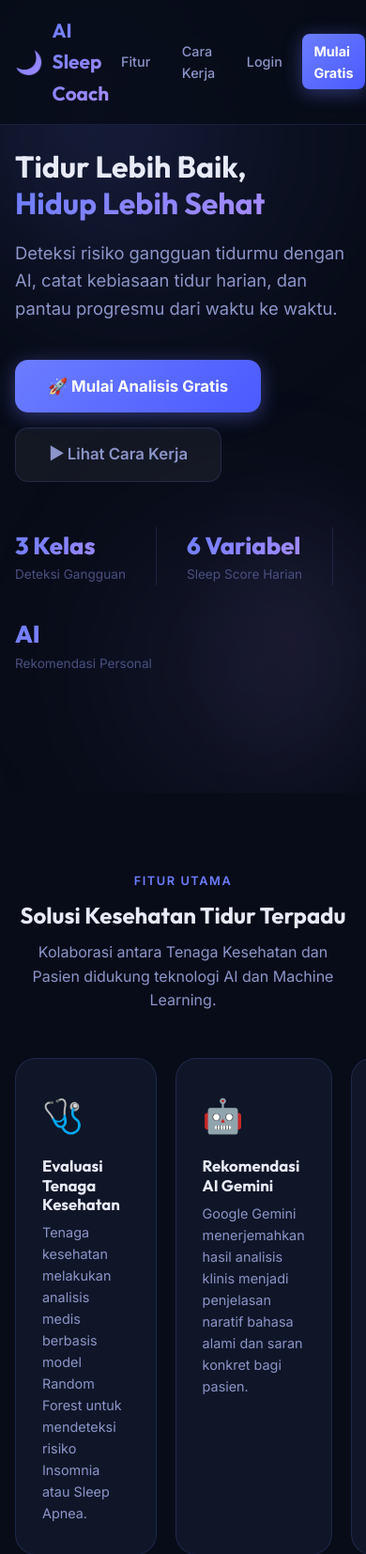
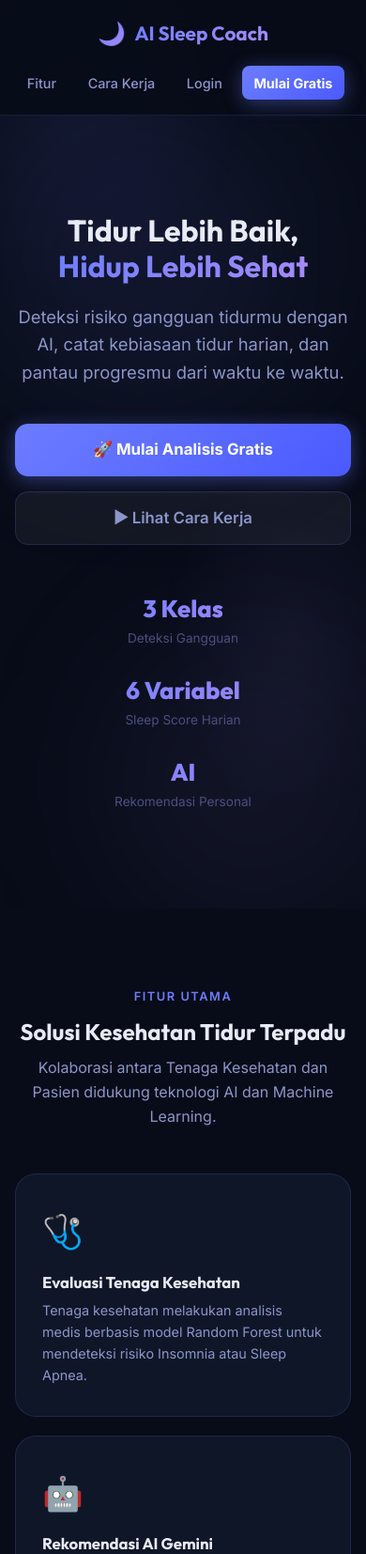
Before and after one commit to azrielll/AI-Sleep-Coach, a Flask app: page / in a window 390 px wide; the page is wider, and only the part inside the window is pictured. Shown: the top 1654 px of that part at 94% size. Run offline with Flask 3, Linux system fonts and the light colour scheme; parts of the project's set-up code (start-up, migrations or seed data) failed here and were passed over.

Commit message:
Fix mobile responsiveness on landing and features page

```diff
--- a/static/css/style.css
+++ b/static/css/style.css
@@ -885,7 +885,8 @@ tbody tr:hover {
     position: static;
   }
 
-  .grid-3 {
+  .grid-3,
+  .features-grid {
     grid-template-columns: 1fr 1fr;
   }
 
@@ -900,16 +901,39 @@ tbody tr:hover {
 
 @media (max-width: 600px) {
   .navbar {
+    position: static;
     padding: 1rem;
+    flex-direction: column;
+    gap: 1rem;
   }
 
   .navbar-nav {
-    gap: .5rem;
+    gap: 0.5rem;
+    flex-direction: row;
+    flex-wrap: wrap;
+    width: 100%;
+  }
+
+  .navbar-nav a {
+    width: auto;
+    text-align: center;
+    justify-content: center;
+  }
+
+  .hero-actions {
+    flex-direction: column;
+    width: 100%;
+  }
+
+  .hero-actions .btn {
+    width: 100%;
+    justify-content: center;
   }
 
   .grid-2,
   .grid-3,
-  .grid-4 {
+  .grid-4,
+  .features-grid {
     grid-template-columns: 1fr;
   }
 
@@ -1067,6 +1091,25 @@ tbody tr:hover {
 .hero-content {
   position: relative;
   z-index: 1;
+  padding-top: 6rem;
+  padding-bottom: 4rem;
+}
+
+@media (max-width: 600px) {
+  .hero-content {
+    padding-top: 2rem;
+    padding-bottom: 2rem;
+    text-align: center;
+  }
+
+  .hero-content p {
+    margin-left: auto;
+    margin-right: auto;
+  }
+
+  .hero-stats {
+    text-align: center;
+  }
 }
 
 .hero-eyebrow {
--- a/templates/analisis_awal.html
+++ b/templates/analisis_awal.html
@@ -81,7 +81,7 @@
               <div>
                 {% set input_d = a['input_data_json'] | fromjson %}
                 <p style="font-size:.85rem; color:var(--text-muted); margin-bottom:.5rem;">Ringkasan Parameter Klinis saat Diperiksa</p>
-                <div style="background:var(--surface-light); padding:0.75rem 1rem; border-radius:8px; font-size:0.85rem; display:grid; grid-template-columns:1fr 1fr; gap:0.5rem; color:var(--text-secondary);">
+                <div class="grid grid-2" style="background:var(--surface-light); padding:0.75rem 1rem; border-radius:8px; font-size:0.85rem; gap:0.5rem; color:var(--text-secondary);">
                   <div>Usia: <strong>{{ input_d['age']|int }} th</strong></div>
                   <div>Durasi Tidur: <strong>{{ input_d['sleep_duration'] }} jam</strong></div>
                   <div>Stres: <strong>{{ input_d['stress_level']|int }}/10</strong></div>
--- a/templates/landing.html
+++ b/templates/landing.html
@@ -47,8 +47,8 @@
   <section class="hero">
     <div class="hero-orb hero-orb-1"></div>
     <div class="hero-orb hero-orb-2"></div>
-    <div class="container hero-content" style="padding-top:6rem; padding-bottom:4rem;">
-      <div style="max-width:680px;">
+    <div class="container hero-content">
+      <div style="max-width:680px; margin:0 auto;">
         <h1>
           Tidur Lebih Baik, <br>
           <span class="gradient-text">Hidup Lebih Sehat</span>
@@ -66,22 +66,17 @@
           </a>
         </div>
         <!-- Stats -->
-        <div style="display:flex; gap:2rem; margin-top:3rem; flex-wrap:wrap;">
+        <div class="grid grid-3 hero-stats" style="margin-top:3rem; gap:1.5rem;">
           <div>
-            <div style="font-size:1.6rem; font-weight:800; font-family:'Outfit',sans-serif;" class="gradient-text">3
-              Kelas</div>
+            <div style="font-size:1.6rem; font-weight:800; font-family:'Outfit',sans-serif;" class="gradient-text">3 Kelas</div>
             <div style="font-size:.85rem; color:var(--text-muted);">Deteksi Gangguan</div>
           </div>
-          <div style="width:1px; background:var(--border);"></div>
           <div>
-            <div style="font-size:1.6rem; font-weight:800; font-family:'Outfit',sans-serif;" class="gradient-text">6
-              Variabel</div>
+            <div style="font-size:1.6rem; font-weight:800; font-family:'Outfit',sans-serif;" class="gradient-text">6 Variabel</div>
             <div style="font-size:.85rem; color:var(--text-muted);">Sleep Score Harian</div>
           </div>
-          <div style="width:1px; background:var(--border);"></div>
           <div>
-            <div style="font-size:1.6rem; font-weight:800; font-family:'Outfit',sans-serif;" class="gradient-text">AI
-            </div>
+            <div style="font-size:1.6rem; font-weight:800; font-family:'Outfit',sans-serif;" class="gradient-text">AI</div>
             <div style="font-size:.85rem; color:var(--text-muted);">Rekomendasi Personal</div>
           </div>
         </div>
@@ -98,7 +93,7 @@
         <p style="margin-top:.75rem;">Kolaborasi antara Tenaga Kesehatan dan Pasien didukung teknologi AI dan Machine
           Learning.</p>
       </div>
-      <div class="features-grid">
+      <div class="grid grid-3">
         <div class="feature-card">
           <span class="feature-icon">🩺</span>
           <h3 class="feature-title">Evaluasi Tenaga Kesehatan</h3>
@@ -147,7 +142,7 @@
         <span class="section-label">Cara Kerja</span>
         <h2>Alur Kerja Sistem</h2>
       </div>
-      <div style="display:grid; grid-template-columns:repeat(4,1fr); gap:1rem; text-align:center;">
+      <div class="grid grid-4" style="text-align:center;">
         <div style="padding:1.5rem;">
           <div
             style="width:52px;height:52px; background:rgba(108,125,255,0.12); border:1px solid rgba(108,125,255,0.25); border-radius:50%; display:flex; align-items:center; justify-content:center; margin:0 auto 1rem; font-size:1.3rem; font-weight:700; color:var(--primary);">
```
